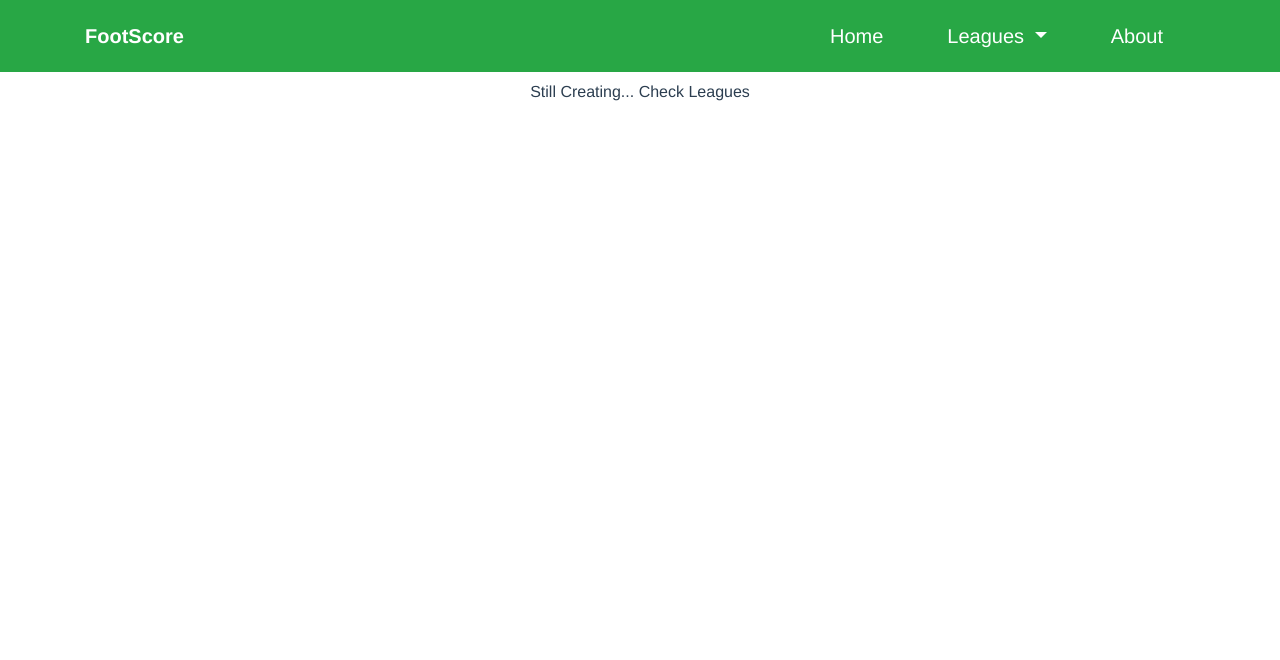
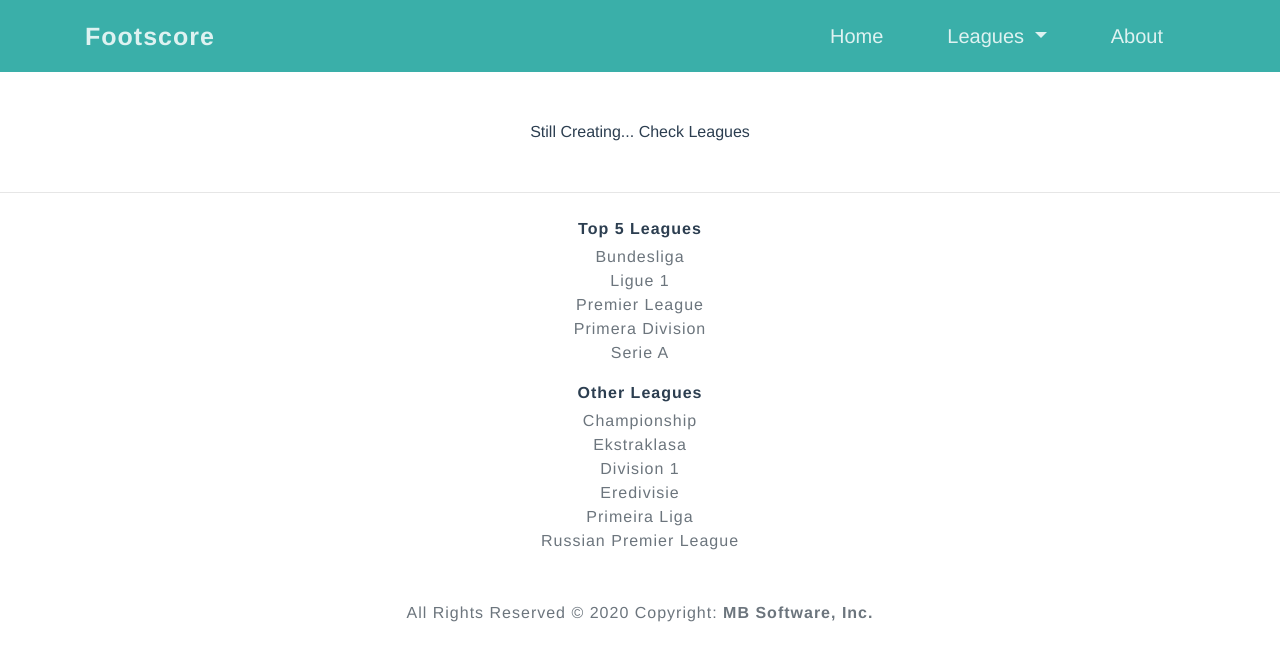
Before and after one commit to mateooosh/FootballAPI, a Vue app: page / in a window 1280 px wide. Shown: the top 660 px of the page. Built offline with nearby package versions, Linux system fonts and the light colour scheme.

Commit message:
update footer

```diff
--- a/src/components/Footer.vue
+++ b/src/components/Footer.vue
@@ -1,9 +1,37 @@
 <template>
-    <footer class="footer p-4">
+    <footer class="footer p-4 mt-5">
         <div class="container">
-            <span class="text-muted">All Rights Reserved © 2020 Copyright:
-                <a class="font-weight-bold" href="#">MB Software, Inc.</a>
-            </span>
+            <div>
+                <div class="mb-1 font-weight-bolder">
+                    Top 5 Leagues
+                </div>
+                <router-link class="px-3 d-block" to="/bundesliga">Bundesliga</router-link>
+                <router-link class="px-3 d-block" to="/ligue-1">Ligue 1</router-link>
+                <router-link class="px-3 d-block" to="/premier-league">Premier League</router-link>
+                <router-link class="px-3 d-block" to="/primera-division">Primera Division</router-link>
+                <router-link class="px-3 d-block" to="/serie-a">Serie A</router-link>
+
+            </div>
+
+            <div>
+                <div class="mb-1 mt-3 font-weight-bolder">
+                    Other Leagues
+                </div>
+                <router-link class="px-3 d-block" to="/championship">Championship</router-link>
+                <router-link class="px-3 d-block" to="/ekstraklasa">Ekstraklasa</router-link>
+                <router-link class="px-3 d-block" to="/division-1">Division 1</router-link>
+                <router-link class="px-3 d-block" to="/eredivisie">Eredivisie</router-link>
+                <router-link class="px-3 d-block" to="/portugal">Primeira Liga</router-link>
+                <router-link class="px-3 d-block" to="/russian-premier-league">Russian Premier League</router-link>
+
+            </div>
+
+            <div class="mt-5">
+                <span class="text-muted">All Rights Reserved © 2020 Copyright:
+                    <a class="font-weight-bold" href="#">MB Software, Inc.</a>
+                </span>
+            </div>
+
         </div>
     </footer>
 </template>
@@ -26,6 +54,6 @@ a{
 
 footer{
     border-top: 1px solid rgb(230, 230, 230);
-    letter-spacing: 2px;
+    letter-spacing: 1px;
 }
 </style>
--- a/src/components/Matches.vue
+++ b/src/components/Matches.vue
@@ -1,6 +1,6 @@
  <template>
-  <section class="container p-0 mt-5 " style="max-width: 700px;">
-        <h1 class="mb-3">Matches</h1>
+  <section class="container p-0 mt-5" style="max-width: 700px;">
+        <h1 class="mb-3 pt-4">Matches</h1>
 
 
         <!-- loading animation -->
@@ -8,6 +8,19 @@
 
         <!-- top scorers -->
         <div v-if="matchesAreVisible" class="container">
+
+
+            <div class="pb-3">
+                <button class="btn btn-color m-2 width-100" @click="decrementRound">
+                    Previous
+                </button>
+
+                Round {{round}}
+
+                <button class="btn btn-color m-2 width-100" @click="incrementRound">
+                    Next
+                </button>
+            </div>
 
             <div v-for="(match, index) in roundArray" :key="index" class="border-top d-flex">
                 <div class="border-right px-2 d-flex flex-column justify-content-center" style="font-size: 16px;">
@@ -43,14 +56,6 @@
 
 
             </div>
-            Round {{round}}
-                <button class="btn btn-success m-2" @click="round++; getRoundArray()">
-                    +1
-                </button>
-
-                <button class="btn btn-success m-2" @click="round--; getRoundArray()">
-                    -1
-                </button>
         </div>
 
 
@@ -74,6 +79,20 @@ export default {
         }
     },
     methods:{
+        incrementRound(){
+            if(this.round<this.matchesInRound*4-2){
+                this.round++;
+                this.getRoundArray();
+            }
+        },
+
+        decrementRound(){
+            if(this.round>1){
+                this.round--;
+                this.getRoundArray();
+            }
+        },
+
         getRoundArray(){
             let tab = [];
             for(let i=this.matchesInRound*this.round-this.matchesInRound; i<this.matchesInRound * this.round; i++){
@@ -101,7 +120,7 @@ export default {
 
 
         console.log(this.matches);
-      // fetch TOP SCORERS
+    //   // fetch TOP SCORERS
       fetch(`https://v3.football.api-sports.io/fixtures?season=2020&league=${this.leagueId}`, {
         "method": "GET",
         "headers": {
@@ -133,8 +152,6 @@ export default {
         this.getRoundArray();
 
         this.matchesAreVisible = true;
-
-
       })
       .catch(err => {
         console.log(err);
@@ -180,4 +197,18 @@ export default {
     transform: rotate(360deg);
   }
 }
+
+.width-100{
+    width: 80px;
+}
+
+.btn-color{
+    background-color: #3aafa9;
+    color: #def2f1;
+
+    &:hover{
+        background-color: #08857e;
+    }
+}
+
 </style>
--- a/src/components/Modal.vue
+++ b/src/components/Modal.vue
@@ -77,48 +77,8 @@
                         </div>
                     </div>
                 </div>
-
-                <div>
-                    <h6 class="font-weight-bold text-left mt-4 mb-1 ">PASSES</h6>
-                    <div class="d-flex justify-content-between border-bottom mb-1">
-                        <div>
-                            Assists
-                        </div>
-                        <div>
-                            <span v-if="player.statistics[0].goals.assists == null">0</span>
-                            <span v-if="player.statistics[0].goals.assists != null">{{player.statistics[0].goals.assists}}</span>
-                        </div>
-                    </div>
-                    <div class="d-flex justify-content-between border-bottom mb-1">
-                        <div>
-                            Accuracy
-                        </div>
-                        <div>
-                            {{player.statistics[0].passes.accuracy}}%
-                        </div>
-                    </div>
-
-                    <div class="d-flex justify-content-between border-bottom mb-1">
-                        <div>
-                            Key passes
-                        </div>
-                        <div>
-                            {{player.statistics[0].passes.key}}
-                        </div>
-                    </div>
-
-                    <div class="d-flex justify-content-between mb-1">
-                        <div>
-                            Passes per game
-                        </div>
-                        <div>
-                            {{Math.round((player.statistics[0].passes.total*10) / (player.statistics[0].games.appearences))/10}}
-                        </div>
-                    </div>
-                </div>
-
             </div>
-            <div class="modal-footer">
+            <div class="modal-footer mt-3">
                 <button type="button" class="btn btn-secondary m-auto" @click="$emit('close-modal')">Close</button>
             </div>
         </div>
--- a/src/components/Navbar.vue
+++ b/src/components/Navbar.vue
@@ -1,8 +1,8 @@
 <template>
-    <nav class="navbar navbar-expand-md navbar-light navbar-sticky-top bg-success py-3 h5">
+    <nav class="navbar navbar-expand-md navbar-dark navbar-sticky-top py-3 h5 nav-bg-color">
         <div class="container">
 
-            <a class="navbar-brand text-white font-weight-bolder " href="#">FootScore</a>
+            <a class="navbar-brand nav-font-color font-weight-bolder f-25" href="#">Footscore</a>
 
             <button class="navbar-toggler btn" type="button" data-toggle="collapse" data-target="#main-menu">
                 <span class="navbar-toggler-icon"></span>
@@ -11,15 +11,15 @@
             <div class="collapse navbar-collapse justify-content-center" id="main-menu">
                 <ul class="navbar-nav ml-auto">
 
-                    <li class="nav-item text-white px-4">
-                        <router-link class="nav-link text-white" to="/">Home</router-link>
+                    <li class="nav-item px-4">
+                        <router-link class="nav-link nav-font-color" to="/">Home</router-link>
                     </li>
 
                     <li class="nav-item dropdown px-4">
-                        <a class="nav-link dropdown-toggle text-white" href="#" id="navbarDropdown" role="button" data-toggle="dropdown">
+                        <a class="nav-link dropdown-toggle nav-font-color" href="#" id="navbarDropdown" role="button" data-toggle="dropdown">
                         Leagues
                         </a>
-                        <div class="dropdown-menu text-left bg-light">
+                        <div class="dropdown-menu text-left dropdown-bg-color">
                             <router-link class="dropdown-item" to="/bundesliga">
                                 <img class="mr-2" src="https://www.countryflags.io/de/flat/32.png" width="26" alt="Germany">
                                 Bundesliga
@@ -82,13 +82,9 @@
                         </div>
                     </li>
 
-                    <li class="nav-item text-white px-4">
-                        <router-link class="nav-link text-white" to="/about">About</router-link>
+                    <li class="nav-item px-4">
+                        <router-link class="nav-link nav-font-color" to="/about">About</router-link>
                     </li>
-
-
-
-
                 </ul>
             </div>
         </div>
@@ -129,4 +125,28 @@ a{
     }
 }
 
+.nav-bg-color{
+    background-color: #3aafa9;
+}
+
+.nav-font-color{
+    color: #def2f1 !important;
+}
+
+.dropdown-bg-color{
+    background-color: #eaf3f3;
+}
+
+.f-25{
+    font-size: 25px;
+    letter-spacing: 1px;
+}
+
+.dropdown-menu{
+    a:hover{
+        background-color: #3aafa9;
+        color: white;
+    }
+}
+
 </style>
--- a/src/components/Standing.vue
+++ b/src/components/Standing.vue
@@ -1,7 +1,7 @@
 <template>
   <section class="container p-0" style="max-width: 700px;">
 
-        <h1 class="mt-4 mb-3">Standings</h1>
+        <h1 class="pt-4 mb-3">Standings</h1>
 
         <!-- loading animation -->
         <div v-if="!totalStandingIsVisible" class="lds-dual-ring"></div>
--- a/src/components/TopScorers.vue
+++ b/src/components/TopScorers.vue
@@ -1,7 +1,7 @@
 <template>
   <section class="container p-0 mt-5 " style="max-width: 700px;">
         <div v-if="modalIsVisible" class="position-fixed" style="width:100vw; height: 100vh;top:0; left:0; background-color: rgba(220,220,220,0.7)"></div>
-        <h1 class="mb-3">Top Scorers</h1>
+        <h1 class="mb-3 pt-4">Top Scorers</h1>
 
         <Modal v-if="modalIsVisible" :player="playerForModal" v-on:close-modal="setModalFalse"/>
 
--- a/src/views/About.vue
+++ b/src/views/About.vue
@@ -1,18 +1,24 @@
 <template>
   <div class="about">
     <Navbar/>
-    Still Creating... Check Leagues
+    <div class="my-5">
+      Still Creating... Check Leagues
+    </div>
+
+    <Footer/>
   </div>
 </template>
 
 <script>
 
 import Navbar from '@/components/Navbar.vue';
+import Footer from '@/components/Footer.vue';
 
 export default {
   name: 'Home',
   components: {
-    Navbar
+    Navbar,
+    Footer
   }
 }
 </script>
--- a/src/views/Home.vue
+++ b/src/views/Home.vue
@@ -1,17 +1,23 @@
 <template>
   <div class="home">
     <Navbar/>
-    Still Creating... Check Leagues
+    <div class="my-5">
+      Still Creating... Check Leagues
+    </div>
+
+    <Footer/>
   </div>
 </template>
 
 <script>
 import Navbar from '@/components/Navbar.vue';
+import Footer from '@/components/Footer.vue';
 
 export default {
   name: 'Home',
   components: {
-    Navbar
+    Navbar,
+    Footer
   }
 }
 </script>
```
